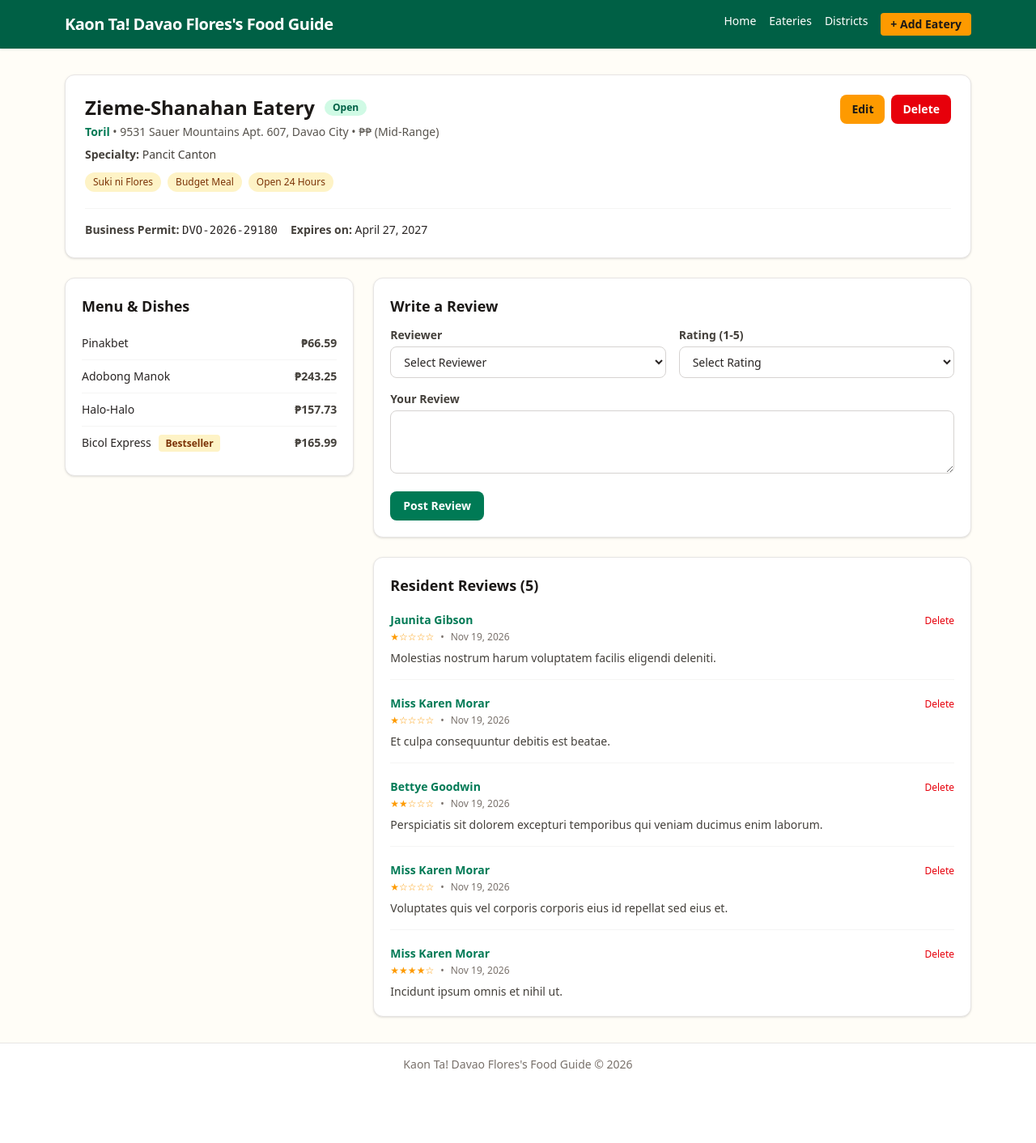
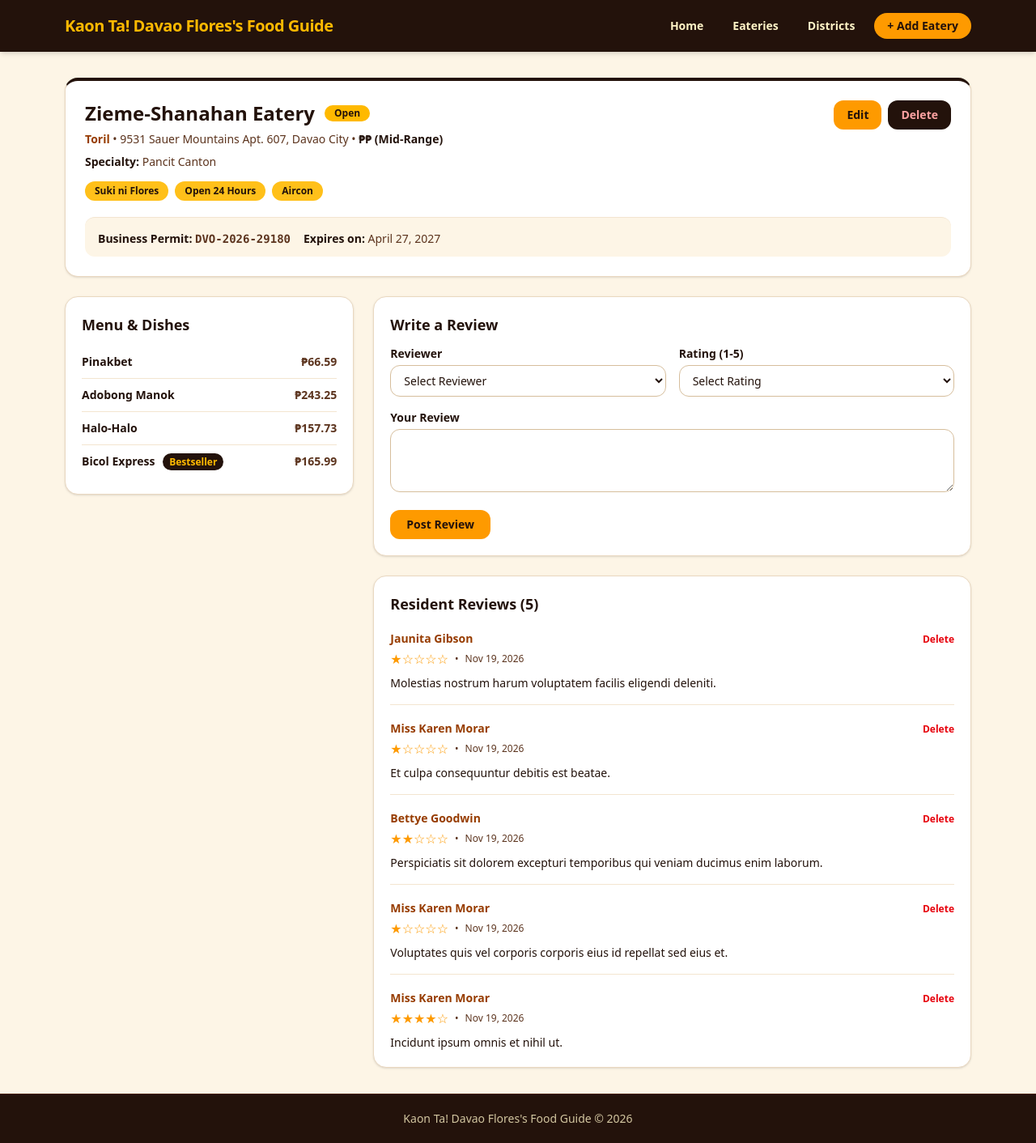
Before and after one commit to klbflores/PrefinalProject-Flores-KaonTaDavao, a Laravel app: a page that uses resources/views/layouts/app.blade.php in a window 1280 px wide. Shown: the whole page at 81% size. Before the commit the page ends 1320 px from the top, so only its background shows below. Run offline with Laravel 12, Linux system fonts and the light colour scheme; data comes from the database, SQL or seed files in the repository; style sheets or scripts are compiled from the project's sources.

Commit message:
updated UI of whole website

```diff
--- a/resources/views/components/rating.blade.php
+++ b/resources/views/components/rating.blade.php
@@ -4,7 +4,7 @@
     $rounded = (int) round($rating);
 @endphp
 
-<span class="inline-flex items-center text-amber-500" aria-label="{{ $rating }} out of 5 stars">
+<span class="inline-flex items-center text-amber-500 text-base" aria-label="{{ $rating }} out of 5 stars">
     @for ($i = 1; $i <= 5; $i++)
         <span>{{ $i <= $rounded ? '★' : '☆' }}</span>
     @endfor
--- a/resources/views/districts/show.blade.php
+++ b/resources/views/districts/show.blade.php
@@ -2,8 +2,8 @@
 
 @section('content')
     <div class="mb-6">
-        <h1 class="text-2xl font-bold text-stone-900">{{ $district->name }}</h1>
-        <p class="text-sm text-stone-600 mt-1">
+        <h1 class="text-2xl font-black text-[#23120B]">{{ $district->name }}</h1>
+        <p class="text-sm font-semibold text-[#5C341E] mt-1">
             {{ $district->reviews_count }} {{ Str::plural('review', $district->reviews_count) }} in {{ $district->name }}
         </p>
     </div>
--- a/resources/views/eateries/show.blade.php
+++ b/resources/views/eateries/show.blade.php
@@ -10,35 +10,35 @@
         };
     @endphp
 
-    <div class="bg-white border border-stone-200 rounded-xl p-6 shadow-sm mb-6">
+    <div class="bg-white border border-[#EAD8C0] border-t-4 border-t-[#23120B] rounded-2xl p-6 shadow-sm mb-6">
         <div class="flex flex-col sm:flex-row sm:items-start sm:justify-between gap-4">
             <div>
                 <div class="flex items-center gap-3">
-                    <h1 class="text-2xl font-bold text-stone-900">{{ $eatery->name }}</h1>
+                    <h1 class="text-2xl font-black text-[#23120B]">{{ $eatery->name }}</h1>
                     @if ($eatery->is_open)
-                        <span class="bg-emerald-100 text-emerald-800 text-xs font-semibold px-2.5 py-0.5 rounded-full">Open</span>
+                        <span class="bg-amber-400 text-[#23120B] text-xs font-extrabold px-3 py-0.5 rounded-full">Open</span>
                     @else
-                        <span class="bg-red-100 text-red-700 text-xs font-semibold px-2.5 py-0.5 rounded-full">Closed</span>
+                        <span class="bg-red-100 text-red-800 border border-red-300 text-xs font-extrabold px-3 py-0.5 rounded-full">Closed</span>
                     @endif
                 </div>
 
-                <p class="text-sm text-stone-600 mt-1">
-                    <a href="{{ route('districts.show', $eatery->district) }}" class="text-emerald-700 font-semibold hover:underline">
+                <p class="text-sm text-[#5C341E] mt-1.5">
+                    <a href="{{ route('districts.show', $eatery->district) }}" class="text-amber-800 font-extrabold hover:underline">
                         {{ $eatery->district->name }}
                     </a>
-                    &bull; {{ $eatery->address }} &bull; {{ $priceLabel }}
+                    &bull; {{ $eatery->address }} &bull; <span class="font-bold text-[#23120B]">{{ $priceLabel }}</span>
                 </p>
 
                 @if ($eatery->specialty)
-                    <p class="text-sm text-stone-700 mt-2">
-                        <span class="font-semibold">Specialty:</span> {{ $eatery->specialty }}
+                    <p class="text-sm text-[#5C341E] mt-2">
+                        <span class="font-bold text-[#23120B]">Specialty:</span> {{ $eatery->specialty }}
                     </p>
                 @endif
 
-                <div class="mt-3 flex flex-wrap gap-2">
+                <div class="mt-3.5 flex flex-wrap gap-2">
                     @foreach ($eatery->features as $feature)
                         <a href="{{ route('eateries.index', ['feature' => $feature->name]) }}"
-                           class="text-xs bg-amber-100 text-amber-900 px-2.5 py-1 rounded-full hover:bg-amber-200">
+                           class="text-xs font-bold bg-amber-400/90 text-[#23120B] px-3 py-1 rounded-full hover:bg-amber-500 transition">
                             {{ $feature->name }}
                         </a>
                     @endforeach
@@ -47,7 +47,7 @@
 
             <div class="flex items-center gap-2 shrink-0">
                 <a href="{{ route('eateries.edit', $eatery) }}"
-                   class="bg-amber-500 text-stone-900 px-3.5 py-2 rounded-lg text-sm font-semibold hover:bg-amber-400">
+                   class="bg-amber-500 text-[#23120B] px-4 py-2 rounded-xl text-sm font-extrabold hover:bg-amber-400 transition">
                     Edit
                 </a>
 
@@ -55,7 +55,8 @@
                       onsubmit="return confirm('Delete this eatery and all its records?');">
                     @csrf
                     @method('DELETE')
-                    <button type="submit" class="bg-red-600 text-white px-3.5 py-2 rounded-lg text-sm font-semibold hover:bg-red-700">
+                    <button type="submit"
+                            class="bg-[#23120B] text-red-300 px-4 py-2 rounded-xl text-sm font-extrabold hover:bg-red-700 hover:text-white transition cursor-pointer">
                         Delete
                     </button>
                 </form>
@@ -63,17 +64,17 @@
         </div>
 
         @if ($eatery->permit)
-            <div class="mt-5 pt-4 border-t border-stone-100 flex flex-wrap items-center gap-4 text-sm">
+            <div class="mt-5 pt-4 border-t border-[#F3E5D0] flex flex-wrap items-center gap-4 text-sm bg-[#FDF5E6] px-4 py-3 rounded-xl">
                 <div>
-                    <span class="font-semibold text-stone-700">Business Permit:</span>
-                    <span class="font-mono">{{ $eatery->permit->permit_no }}</span>
+                    <span class="font-bold text-[#23120B]">Business Permit:</span>
+                    <span class="font-mono font-semibold text-[#5C341E]">{{ $eatery->permit->permit_no }}</span>
                 </div>
                 <div>
-                    <span class="font-semibold text-stone-700">Expires on:</span>
-                    <span>{{ $eatery->permit->expires_on->format('F d, Y') }}</span>
+                    <span class="font-bold text-[#23120B]">Expires on:</span>
+                    <span class="text-[#5C341E]">{{ $eatery->permit->expires_on->format('F d, Y') }}</span>
                 </div>
                 @if ($eatery->permit->expires_on->lt(today()))
-                    <span class="text-red-600 font-bold">Permit expired</span>
+                    <span class="text-red-600 font-extrabold">Permit expired</span>
                 @endif
             </div>
         @endif
@@ -81,24 +82,24 @@
 
     <div class="grid grid-cols-1 lg:grid-cols-3 gap-6">
         <div class="lg:col-span-1">
-            <div class="bg-white border border-stone-200 rounded-xl p-5 shadow-sm">
-                <h2 class="text-lg font-bold text-stone-900 mb-3">Menu & Dishes</h2>
+            <div class="bg-white border border-[#EAD8C0] rounded-2xl p-5 shadow-sm">
+                <h2 class="text-lg font-black text-[#23120B] mb-3">Menu & Dishes</h2>
 
                 @if ($eatery->dishes->isEmpty())
-                    <p class="text-sm text-stone-500">No dishes listed yet.</p>
+                    <p class="text-sm text-[#8C6D53]">No dishes listed yet.</p>
                 @else
-                    <ul class="divide-y divide-stone-100">
+                    <ul class="divide-y divide-[#F3E5D0]">
                         @foreach ($eatery->dishes as $dish)
                             <li class="py-2.5 flex items-center justify-between gap-2 text-sm">
                                 <div>
-                                    <span class="font-medium text-stone-800">{{ $dish->name }}</span>
+                                    <span class="font-bold text-[#23120B]">{{ $dish->name }}</span>
                                     @if ($dish->is_bestseller)
-                                        <span class="ml-1.5 text-xs bg-amber-100 text-amber-900 font-semibold px-2 py-0.5 rounded">
+                                        <span class="ml-1.5 text-xs bg-[#23120B] text-amber-400 font-bold px-2 py-0.5 rounded-full">
                                             Bestseller
                                         </span>
                                     @endif
                                 </div>
-                                <span class="font-semibold text-stone-700">₱{{ number_format($dish->price, 2) }}</span>
+                                <span class="font-extrabold text-[#5C341E]">₱{{ number_format($dish->price, 2) }}</span>
                             </li>
                         @endforeach
                     </ul>
@@ -107,12 +108,12 @@
         </div>
 
         <div class="lg:col-span-2 space-y-6">
-            <div class="bg-white border border-stone-200 rounded-xl p-5 shadow-sm">
-                <h2 class="text-lg font-bold text-stone-900 mb-3">Write a Review</h2>
+            <div class="bg-white border border-[#EAD8C0] rounded-2xl p-5 shadow-sm">
+                <h2 class="text-lg font-black text-[#23120B] mb-3">Write a Review</h2>
 
                 @if ($eatery->is_open)
                     @if ($errors->any())
-                        <div class="mb-4 rounded-lg bg-red-50 border border-red-300 text-red-800 p-3 text-sm">
+                        <div class="mb-4 rounded-xl bg-red-50 border border-red-300 text-red-900 p-3 text-sm">
                             <ul class="list-disc list-inside space-y-1">
                                 @foreach ($errors->all() as $error)
                                     <li>{{ $error }}</li>
@@ -126,8 +127,9 @@
 
                         <div class="grid grid-cols-1 sm:grid-cols-2 gap-4">
                             <div>
-                                <label for="user_id" class="block text-sm font-semibold text-stone-700 mb-1">Reviewer</label>
-                                <select name="user_id" id="user_id" class="w-full rounded-lg border border-stone-300 px-3 py-2 text-sm">
+                                <label for="user_id" class="block text-sm font-bold text-[#23120B] mb-1">Reviewer</label>
+                                <select name="user_id" id="user_id"
+                                        class="w-full rounded-xl border border-[#D6BE9C] px-3 py-2 text-sm text-[#23120B] bg-white focus:border-amber-500 focus:outline-none">
                                     <option value="">Select Reviewer</option>
                                     @foreach ($users as $user)
                                         <option value="{{ $user->id }}" @selected(old('user_id') == $user->id)>
@@ -136,13 +138,14 @@
                                     @endforeach
                                 </select>
                                 @error('user_id')
-                                    <p class="text-red-600 text-xs mt-1">{{ $message }}</p>
+                                    <p class="text-red-600 text-xs mt-1 font-medium">{{ $message }}</p>
                                 @enderror
                             </div>
 
                             <div>
-                                <label for="rating" class="block text-sm font-semibold text-stone-700 mb-1">Rating (1-5)</label>
-                                <select name="rating" id="rating" class="w-full rounded-lg border border-stone-300 px-3 py-2 text-sm">
+                                <label for="rating" class="block text-sm font-bold text-[#23120B] mb-1">Rating (1-5)</label>
+                                <select name="rating" id="rating"
+                                        class="w-full rounded-xl border border-[#D6BE9C] px-3 py-2 text-sm text-[#23120B] bg-white focus:border-amber-500 focus:outline-none">
                                     <option value="">Select Rating</option>
                                     @for ($r = 5; $r >= 1; $r--)
                                         <option value="{{ $r }}" @selected(old('rating') == $r)>
@@ -151,47 +154,48 @@
                                     @endfor
                                 </select>
                                 @error('rating')
-                                    <p class="text-red-600 text-xs mt-1">{{ $message }}</p>
+                                    <p class="text-red-600 text-xs mt-1 font-medium">{{ $message }}</p>
                                 @enderror
                             </div>
                         </div>
 
                         <div>
-                            <label for="body" class="block text-sm font-semibold text-stone-700 mb-1">Your Review</label>
+                            <label for="body" class="block text-sm font-bold text-[#23120B] mb-1">Your Review</label>
                             <textarea name="body" id="body" rows="3"
-                                      class="w-full rounded-lg border border-stone-300 px-3 py-2 text-sm">{{ old('body') }}</textarea>
+                                      class="w-full rounded-xl border border-[#D6BE9C] px-3 py-2 text-sm text-[#23120B] focus:border-amber-500 focus:outline-none">{{ old('body') }}</textarea>
                             @error('body')
-                                <p class="text-red-600 text-xs mt-1">{{ $message }}</p>
+                                <p class="text-red-600 text-xs mt-1 font-medium">{{ $message }}</p>
                             @enderror
                         </div>
 
-                        <button type="submit" class="bg-emerald-700 text-white px-4 py-2 rounded-lg text-sm font-semibold hover:bg-emerald-800">
+                        <button type="submit"
+                                class="bg-amber-500 text-[#23120B] px-5 py-2 rounded-xl text-sm font-extrabold hover:bg-amber-400 transition cursor-pointer">
                             Post Review
                         </button>
                     </form>
                 @else
-                    <p class="text-sm text-red-700 font-medium">This eatery is closed. Reviews are paused.</p>
+                    <p class="text-sm text-red-700 font-bold">This eatery is closed. Reviews are paused.</p>
                 @endif
             </div>
 
-            <div class="bg-white border border-stone-200 rounded-xl p-5 shadow-sm">
-                <h2 class="text-lg font-bold text-stone-900 mb-4">
+            <div class="bg-white border border-[#EAD8C0] rounded-2xl p-5 shadow-sm">
+                <h2 class="text-lg font-black text-[#23120B] mb-4">
                     Resident Reviews ({{ $eatery->reviews->count() }})
                 </h2>
 
                 @if ($eatery->reviews->isEmpty())
-                    <p class="text-sm text-stone-500">No reviews yet. Be the first to review!</p>
+                    <p class="text-sm text-[#8C6D53]">No reviews yet. Be the first to review!</p>
                 @else
                     <div class="space-y-4">
                         @foreach ($eatery->reviews as $review)
-                            <div class="border-b border-stone-100 pb-4 last:border-none last:pb-0">
+                            <div class="border-b border-[#F3E5D0] pb-4 last:border-none last:pb-0">
                                 <div class="flex items-start justify-between gap-2">
                                     <div>
                                         <a href="{{ route('reviewers.show', $review->user) }}"
-                                           class="font-semibold text-sm text-emerald-700 hover:underline">
+                                           class="font-extrabold text-sm text-amber-800 hover:underline">
                                             {{ $review->user->name }}
                                         </a>
-                                        <div class="flex items-center gap-2 text-xs text-stone-500 mt-0.5">
+                                        <div class="flex items-center gap-2 text-xs text-[#5C341E] mt-0.5">
                                             <x-rating :rating="$review->rating" />
                                             <span>&bull;</span>
                                             <span>{{ $review->created_at->format('M d, Y') }}</span>
@@ -201,13 +205,13 @@
                                     <form action="{{ route('reviews.destroy', $review) }}" method="POST">
                                         @csrf
                                         @method('DELETE')
-                                        <button type="submit" class="text-xs text-red-600 hover:underline">
+                                        <button type="submit" class="text-xs font-bold text-red-600 hover:underline cursor-pointer">
                                             Delete
                                         </button>
                                     </form>
                                 </div>
 
-                                <p class="mt-2 text-sm text-stone-700">{{ $review->body }}</p>
+                                <p class="mt-2 text-sm text-[#23120B]">{{ $review->body }}</p>
                             </div>
                         @endforeach
                     </div>
--- a/resources/views/layouts/app.blade.php
+++ b/resources/views/layouts/app.blade.php
@@ -5,8 +5,63 @@
     <meta name="viewport" content="width=device-width, initial-scale=1.0">
     <title>Kaon Ta! Davao Flores's Food Guide</title>
     @vite(['resources/css/app.css', 'resources/js/app.js'])
+    <style>
+        nav[role="navigation"] svg {
+            width: 1.25rem;
+            height: 1.25rem;
+            display: inline-block;
+        }
+
+        nav[role="navigation"] p {
+            color: #5c341e !important;
+        }
+        nav[role="navigation"] p span {
+            color: #23120b !important;
+            background: transparent !important;
+            border: none !important;
+            margin: 0 !important;
+        }
+
+        nav[role="navigation"] a,
+        nav[role="navigation"] span[aria-current="page"] > span,
+        nav[role="navigation"] span[aria-disabled="true"] > span,
+        nav[role="navigation"] span[aria-disabled="true"] {
+            border-radius: 0.65rem !important;
+            margin: 0 0.15rem !important;
+            font-size: 0.875rem !important;
+            font-weight: 700 !important;
+            transition: all 0.15s ease-in-out !important;
+        }
+
+        /* Inactive clickable page numbers */
+        nav[role="navigation"] a {
+            background-color: #ffffff !important;
+            border: 1px solid #e7d5be !important;
+            color: #23120b !important;
+        }
+
+        nav[role="navigation"] a:hover {
+            background-color: #fef3c7 !important;
+            border-color: #f59e0b !important;
+            color: #78350f !important;
+        }
+
+        nav[role="navigation"] span[aria-current="page"] > span {
+            background-color: #f59e0b !important;
+            color: #23120b !important;
+            border: 1px solid #d97706 !important;
+        }
+
+        nav[role="navigation"] span[aria-disabled="true"] > span,
+        nav[role="navigation"] span[aria-disabled="true"] {
+            background-color: #faf0e1 !important;
+            border: 1px solid #ead8c0 !important;
+            color: #b59a7e !important;
+            cursor: not-allowed !important;
+        }
+    </style>
 </head>
-<body class="bg-amber-50/40 text-stone-800 min-h-screen flex flex-col">
+<body class="bg-[#FDF5E6] text-[#23120B] antialiased min-h-screen flex flex-col">
     @include('partials.nav')
 
     <main class="max-w-6xl w-full mx-auto px-4 py-8 flex-1">
@@ -14,7 +69,7 @@
         @yield('content')
     </main>
 
-    <footer class="bg-white border-t border-stone-200 py-4 text-center text-sm text-stone-500">
+    <footer class="bg-[#23120B] text-amber-100/80 border-t border-amber-900/40 py-5 text-center text-sm">
         Kaon Ta! Davao Flores's Food Guide &copy; 2026
     </footer>
 </body>
--- a/resources/views/partials/flash.blade.php
+++ b/resources/views/partials/flash.blade.php
@@ -1,5 +1,5 @@
 @if (session('success'))
-    <div class="mb-6 rounded-lg bg-emerald-100 border border-emerald-300 text-emerald-900 px-4 py-3 text-sm font-medium">
+    <div class="mb-6 rounded-xl bg-amber-100 border-2 border-amber-500 text-[#23120B] px-4 py-3 text-sm font-bold shadow-xs">
         {{ session('success') }}
     </div>
 @endif
--- a/resources/views/partials/nav.blade.php
+++ b/resources/views/partials/nav.blade.php
@@ -1,14 +1,21 @@
-<header class="bg-emerald-800 text-white shadow">
+<header class="bg-[#23120B] text-[#FDF5E6] shadow-md">
     <div class="max-w-6xl mx-auto px-4 py-4 flex flex-col sm:flex-row sm:items-center sm:justify-between gap-3">
-        <a href="{{ route('home') }}" class="text-xl font-bold tracking-tight">
+        <a href="{{ route('home') }}" class="text-xl font-black tracking-tight text-amber-400 hover:text-amber-300 transition">
             Kaon Ta! Davao Flores's Food Guide
         </a>
 
-        <nav class="flex flex-wrap gap-4 text-sm font-medium">
-            <a href="{{ route('home') }}" class="hover:text-amber-300">Home</a>
-            <a href="{{ route('eateries.index') }}" class="hover:text-amber-300">Eateries</a>
-            <a href="{{ route('districts.index') }}" class="hover:text-amber-300">Districts</a>
-            <a href="{{ route('eateries.create') }}" class="bg-amber-500 text-stone-900 px-3 py-1 rounded font-semibold hover:bg-amber-400">
+        <nav class="flex flex-wrap items-center gap-2 sm:gap-3 text-sm font-bold">
+            <a href="{{ route('home') }}" class="px-3 py-1.5 rounded-full text-amber-100 hover:bg-amber-900/50 hover:text-white transition">
+                Home
+            </a>
+            <a href="{{ route('eateries.index') }}" class="px-3 py-1.5 rounded-full text-amber-100 hover:bg-amber-900/50 hover:text-white transition">
+                Eateries
+            </a>
+            <a href="{{ route('districts.index') }}" class="px-3 py-1.5 rounded-full text-amber-100 hover:bg-amber-900/50 hover:text-white transition">
+                Districts
+            </a>
+            <a href="{{ route('eateries.create') }}"
+               class="bg-amber-500 text-[#23120B] px-4 py-1.5 rounded-full font-extrabold hover:bg-amber-400 transition shadow-xs">
                 + Add Eatery
             </a>
         </nav>
```
Also changed, not shown: resources/views/components/eatery-card.blade.php (+15 -15 lines), resources/views/districts/index.blade.php (+4 -4 lines), resources/views/eateries/_form.blade.php (+33 -31 lines), resources/views/eateries/create.blade.php (+5 -4 lines), resources/views/eateries/edit.blade.php (+5 -4 lines), resources/views/eateries/index.blade.php (+25 -13 lines), resources/views/home.blade.php (+27 -18 lines), resources/views/reviewers/show.blade.php (+5 -5 lines).
